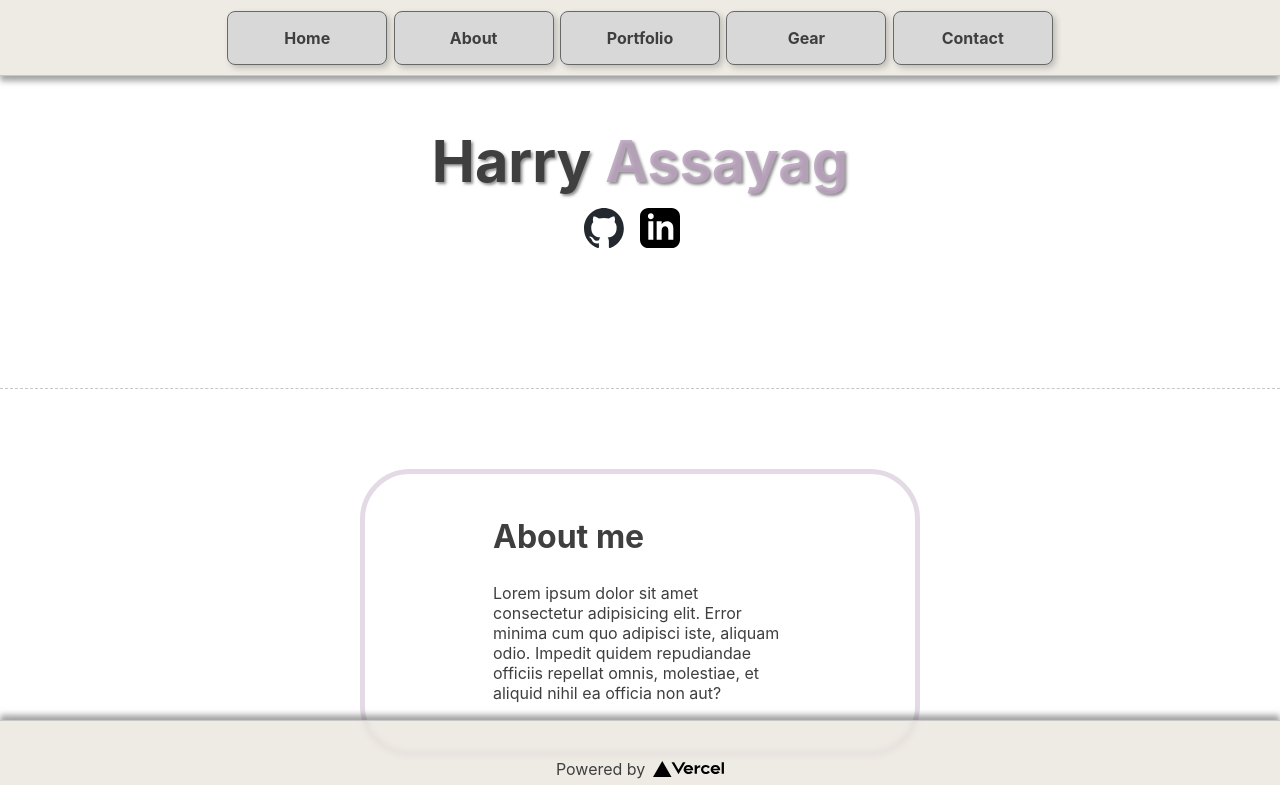
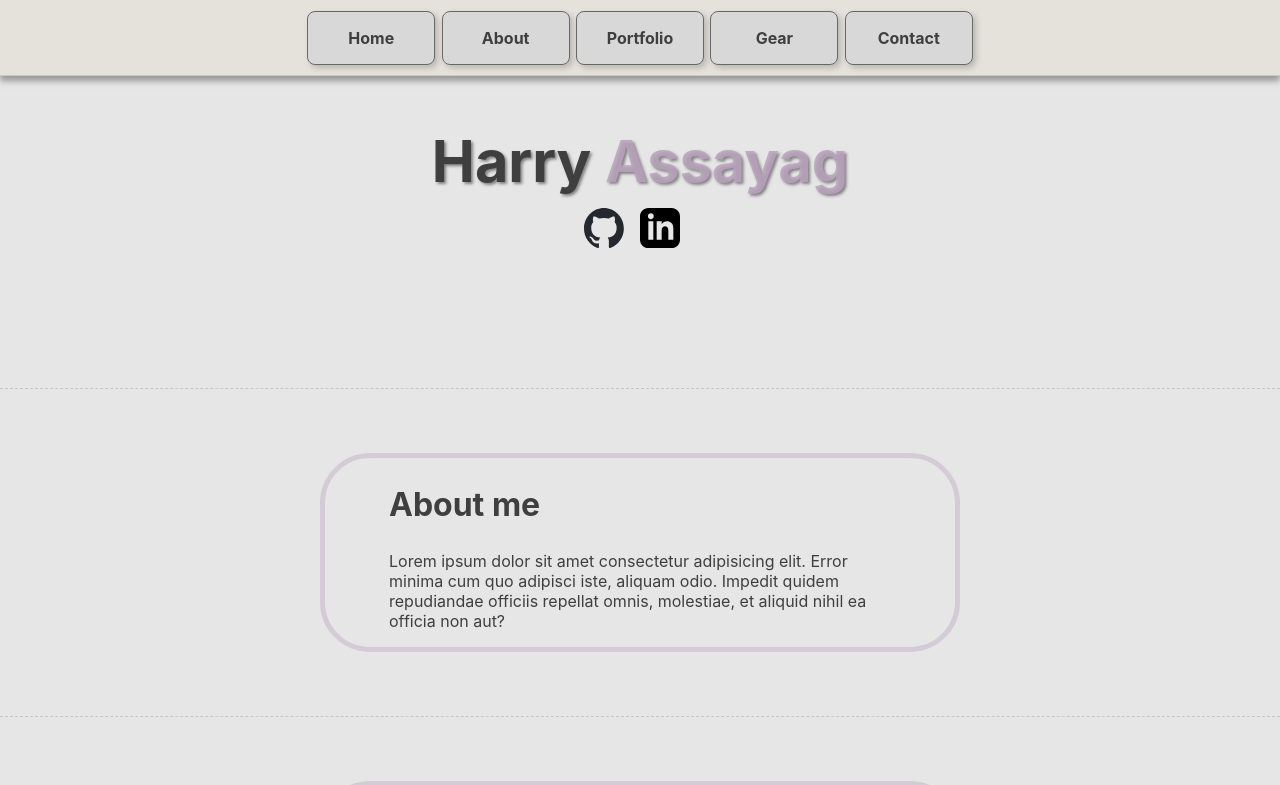
Before and after one commit to hassayag/resume, a Next.js app: page / in a window 1280 px wide. Shown: the top 785 px of the page. Built offline with nearby package versions, Linux system fonts and the light colour scheme.

Commit message:
background colour

```diff
--- a/pages/common.module.sass
+++ b/pages/common.module.sass
@@ -9,7 +9,7 @@
   align-items: center
 
 .section
-  padding: 1rem 8rem 2rem 8rem
+  padding: 0rem 5% 0rem 5%
   max-width: 50%
   margin: 0 auto
   border-radius: 50px
@@ -17,7 +17,7 @@
   color: $text-dark
 
   &Border
-    padding: 5rem
+    padding: 5% 0 5% 0
     border-top: 1px dashed $divider
 
 .heading
--- a/pages/home.module.sass
+++ b/pages/home.module.sass
@@ -50,8 +50,7 @@
   backdrop-filter: blur($blur)
 
 .card
-  min-width: 10rem
-  width: 6rem
+  min-width: 8rem
   margin: 0.2rem
   flex-basis: 8%
   padding: 1rem 0.3rem 1rem 0.3rem
@@ -76,7 +75,7 @@
   height: 1em
 
 .footer
-  position: fixed
+  position: relative
   bottom: 0rem
   min-height: 5rem
   width: 100%
--- a/pages/index.jsx
+++ b/pages/index.jsx
@@ -133,6 +133,7 @@ export default function Home() {
           min-height: 100%;
           padding: 0;
           margin: 0;
+          background-color: rgb(230, 230, 230);
           font-family:
             -apple-system,
             BlinkMacSystemFont,
--- a/pages/theme.sass
+++ b/pages/theme.sass
@@ -1,3 +1,4 @@
+$background: rgba(235, 235, 235, 0.5)
 $primary: #7e558f
 $secondary: #686868
 $highlight: rgba(185, 162, 189, 0.863)
```
